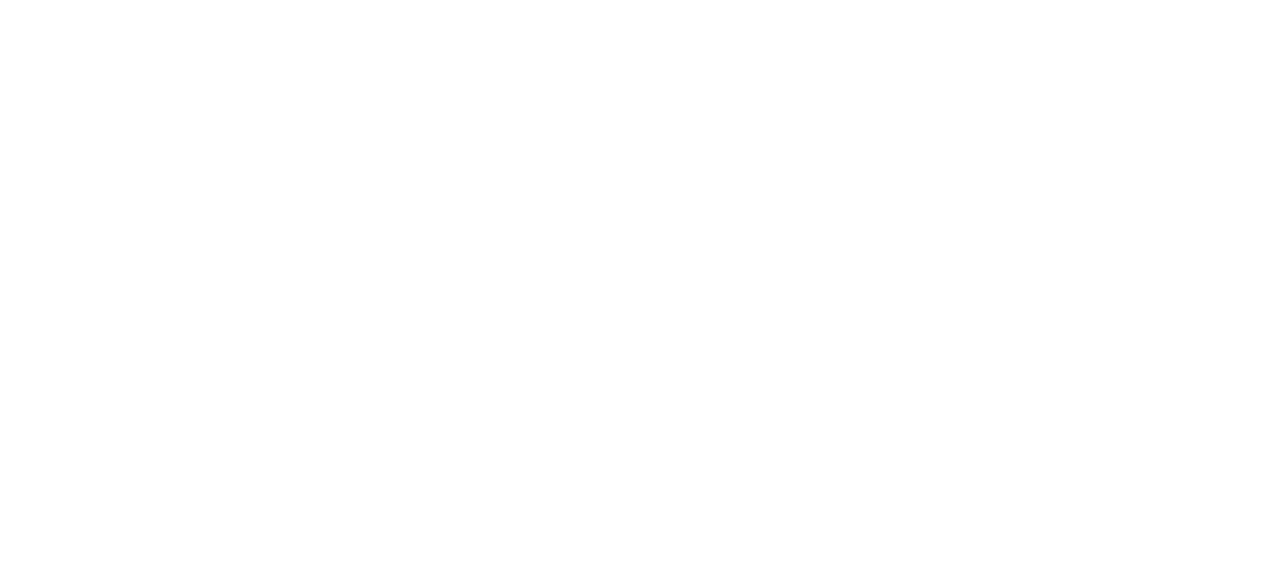
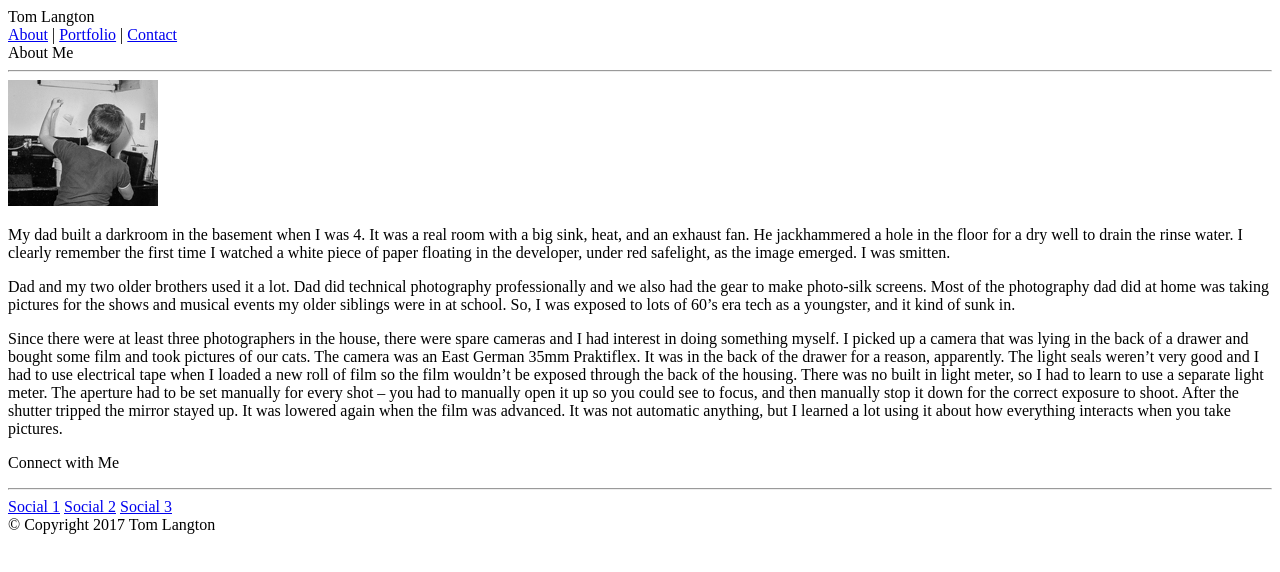
Before and after one commit to tlangton/Basic-Portfolio, a plain HTML site: page index.html in a window 1280 px wide. Drawn offline with Linux system fonts and the light colour scheme.

Commit message:
first skeleton

```diff
--- a/index.html
+++ b/index.html
@@ -1,9 +1,70 @@
 <!DOCTYPE html>
 <html>
 <head>
-	<title></title>
+	<title>Basic Portfolio</title>
 </head>
 <body>
 
+	<header>
+
+		<div id="nametag">Tom Langton</div>
+
+		<nav>
+			<a href="#">About</a>
+			|
+			<a href="portfolio.html">Portfolio</a>
+			|
+			<a href="contact.html">Contact</a>
+		</nav>
+
+	</header>
+
+	<section id="bodypanel">
+
+		<article>
+
+			About Me
+
+			<hr>
+			<img src="assets/images/darkroom.jpg" alt="In a darkroom.">
+
+			<p>My dad built a darkroom in the basement when I was 4.
+				It was a real room with a big sink, heat, and an exhaust fan. He jackhammered a hole in the floor for a dry well to drain the rinse water.
+				I clearly remember the first time I watched a white piece of paper floating in the developer, under red safelight, as the image emerged. I was smitten.
+			</p>
+			<p>
+				Dad and my two older brothers used it a lot. Dad did technical photography professionally and we also had the gear to make photo-silk screens. Most of the photography dad did at home was taking pictures for the shows and musical events my older siblings were in at school.
+				So, I was exposed to lots of 60’s era tech as a youngster, and it kind of sunk in.
+			</p>
+			<p>
+				Since there were at least three photographers in the house, there were spare cameras and I had interest in doing something myself.
+				I picked up a camera that was lying in the back of a drawer and bought some film and took pictures of our cats. The camera was an East German 35mm Praktiflex. It was in the back of the drawer for a reason, apparently. The light seals weren’t very good and I had to use electrical tape when I loaded a new roll of film so the film wouldn’t be exposed through the back of the housing. There was no built in light meter, so I had to learn to use a separate light meter. The aperture had to be set manually for every shot – you had to manually open it up so you could see to focus, and then manually stop it down for the correct exposure to shoot. After the shutter tripped the mirror stayed up. It was lowered again when the film was advanced. It was not automatic anything, but I learned a lot using it about how everything interacts when you take pictures.
+				<p>
+
+		</article>
+
+		<div id-"connect">
+
+			<p>
+				Connect with Me
+			</p>
+			<hr>
+
+			<a href="#">Social 1</a>
+			<a href="#">Social 2</a>
+			<a href="#">Social 3</a>
+
+		</div>
+
+
+
+	</section>
+
+
+	<footer>&copy Copyright 2017 Tom Langton</footer>
+
+
+
+
 </body>
 </html>
```
Also changed, not shown: contact.html (+49 -1 lines), portfolio.html (+50 -1 lines), assets/images/darkroom.jpg (added), 1 other file.
